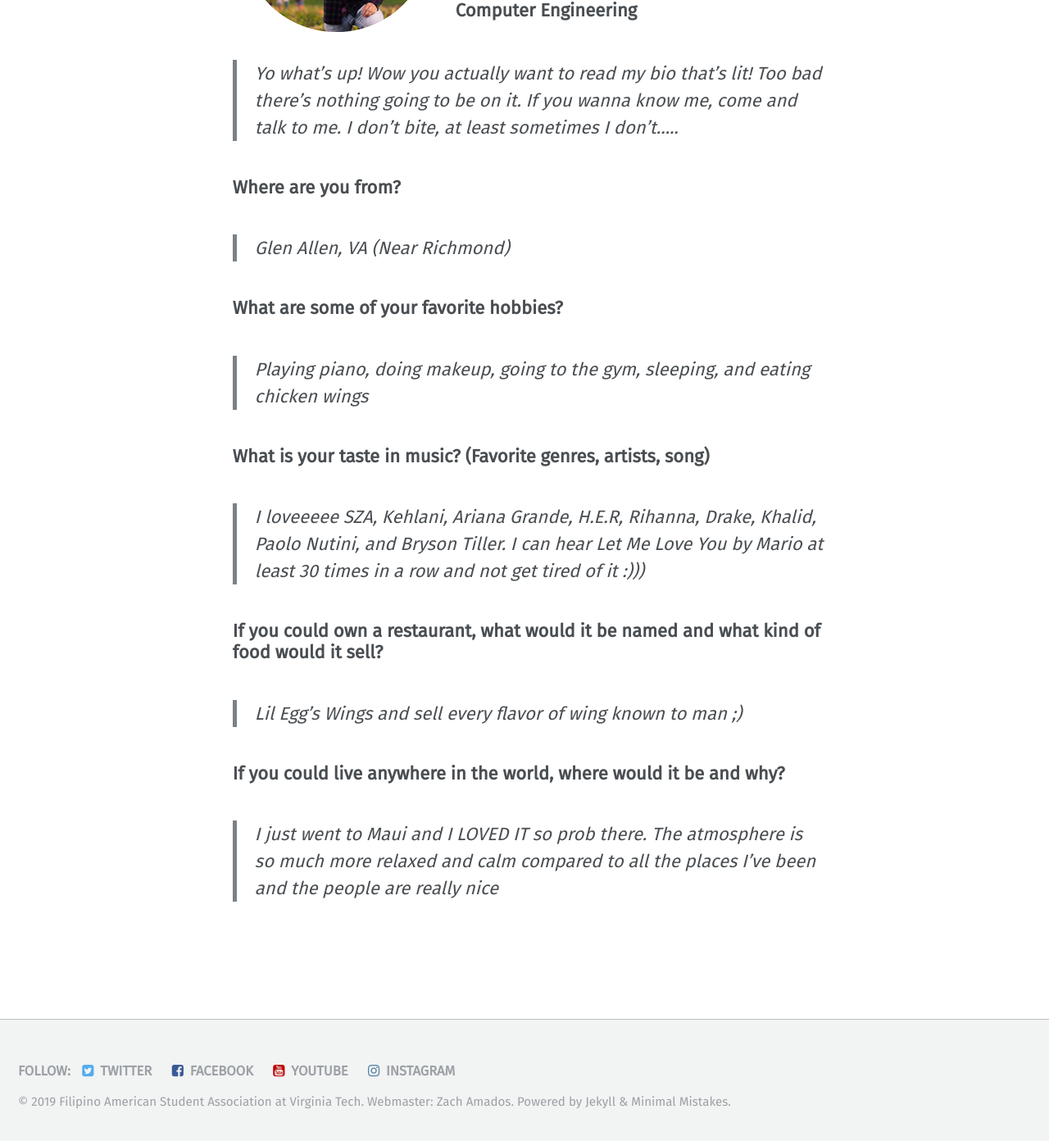
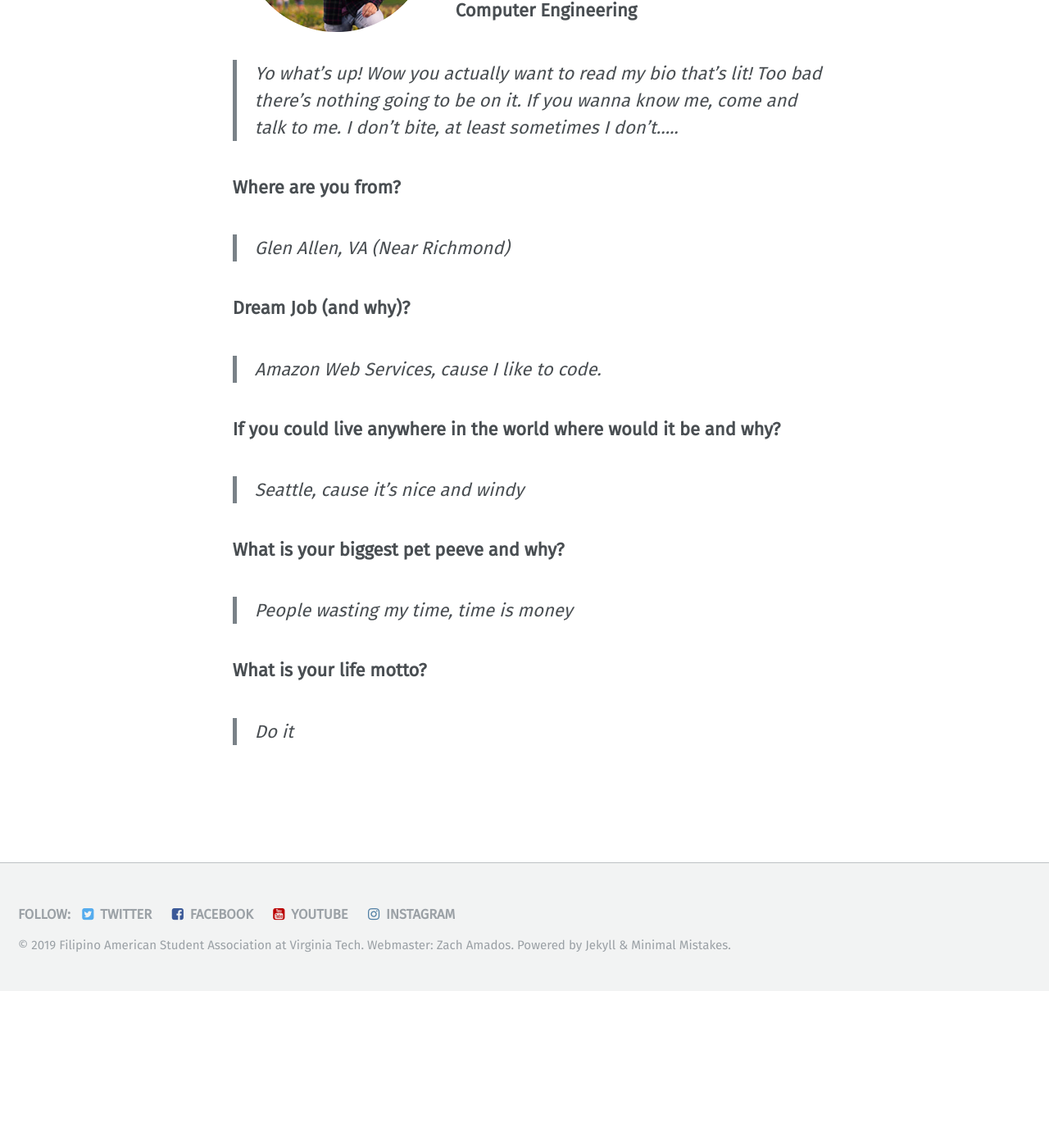
Before and after one commit to vtfasa/vtfasa.github.io, a Jekyll site: the page built from _pages/officers/hospitality.md, in a window 1280 px wide and 1400 px high, scrolled down 2715 px. Shown: the top 1392 px of the window at 82% size. Built offline with Jekyll 4.4.1, drawn with Linux system fonts in a browser that asks for light colours; some web fonts are replaced; after the commit the page ends 3924 px from its top, so only the background shows below that; some of the changed text lies outside the part shown.

Commit message:
Update hospitality.md

```diff
--- a/_pages/officers/hospitality.md
+++ b/_pages/officers/hospitality.md
@@ -89,18 +89,18 @@ permalink: /officers/hospitality/
 ### **Where are you from?**
 > Glen Allen, VA (Near Richmond)
 
-### **What are some of your favorite hobbies?**
+### **Dream Job (and why)?**
 
-> *Playing piano, doing makeup, going to the gym, sleeping, and eating chicken wings*
+> *Amazon Web Services, cause I like to code.*
 
-### **What is your taste in music? (Favorite genres, artists, song)**
+### **If you could live anywhere in the world where would it be and why?**
 
-> *I loveeeee SZA,  Kehlani, Ariana Grande, H.E.R, Rihanna, Drake, Khalid, Paolo Nutini, and Bryson Tiller. I can hear Let Me Love You by Mario at least 30 times in a row and not get tired of it :)))*
+> *Seattle, cause it's nice and windy*
 
-### **If you could own a restaurant, what would it be named and what kind of food would it sell?**
+### **What is your biggest pet peeve and why?**
 
-> *Lil Egg's Wings and sell every flavor of wing known to man ;)*
+> *People wasting my time, time is money*
 
-### **If you could live anywhere in the world, where would it be and why?**
+### **What is your life motto?**
 
-> *I just went to Maui and I LOVED IT so prob there. The atmosphere is so much more relaxed and calm compared to all the places I've been and the people are really nice*
+> *Do it*
```
Also changed, not shown: other parts of _pages/officers/hospitality.md (+1 -1 lines).
